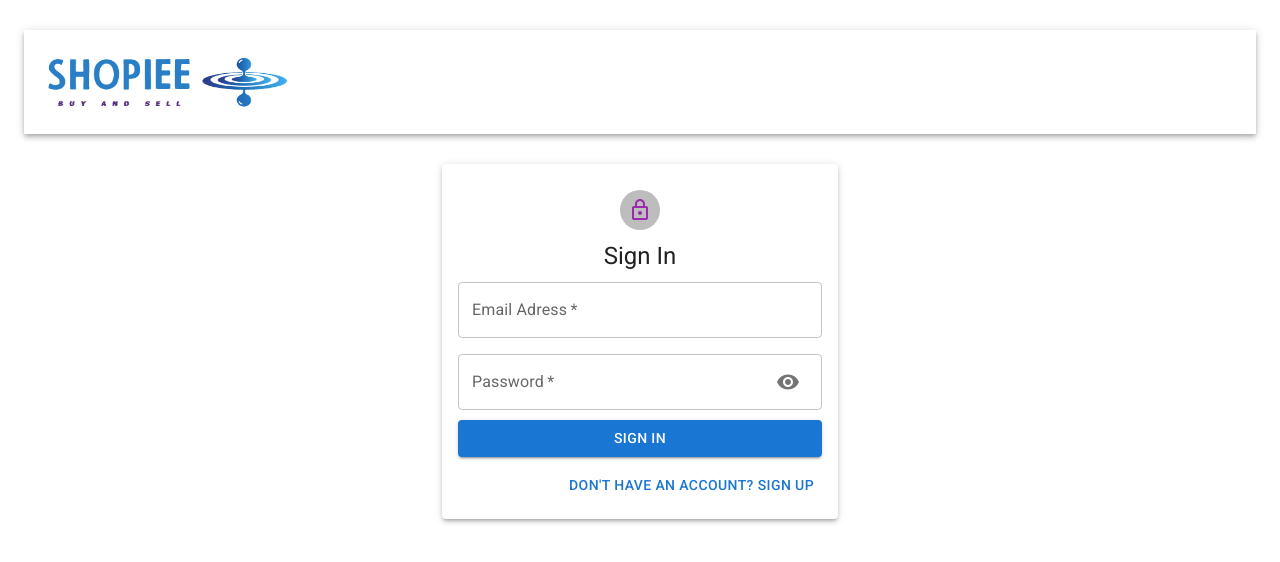
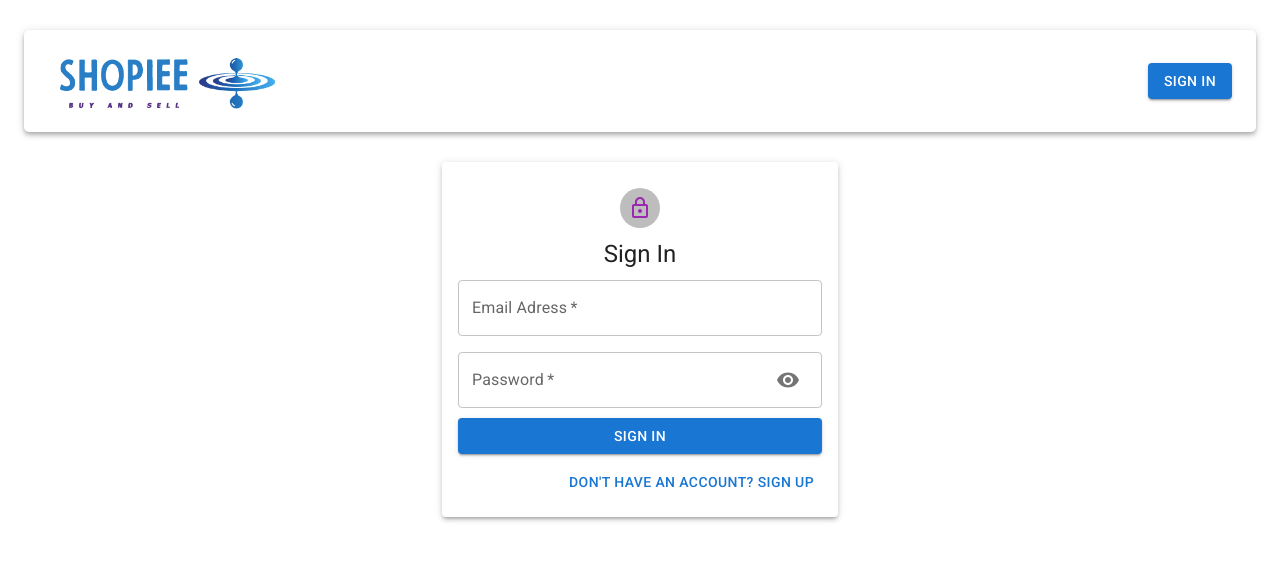
Before and after one commit to Mones-Hamd/Shopiee-App, a React (Create React App) app in the folder client/shopiee/: page /auth in a window 1280 px wide. Shown: the top 562 px of the page. Built offline with nearby package versions, Linux system fonts and the light colour scheme.

Commit message:
show user profile on navbar and detect if user authinticat in login page

```diff
--- a/client/shopiee/src/components/Auth/Auth.js
+++ b/client/shopiee/src/components/Auth/Auth.js
@@ -12,6 +12,9 @@ import LockOutlinedIcon from '@mui/icons-material/LockOutlined';
 import Input from './Input';
 import classes from './Styles.module.css';
 import { AuthContext } from '../../context/Auth';
+import { useNavigate } from 'react-router';
+import HomeRoundedIcon from '@mui/icons-material/HomeRounded';
+import { Link } from 'react-router-dom';
 const initialFormData = {
   firstName: '',
   lastName: '',
@@ -20,18 +23,33 @@ const initialFormData = {
   confirmPassword: '',
 };
 const Auth = () => {
+  const [isAuth, setIsAuth] = useState(true);
+  const navigate = useNavigate();
   const { sign, err, isLoading } = useContext(AuthContext);
   const [formData, setFormData] = useState(initialFormData);
   const [showPassword, setShowPassword] = useState(false);
   const [isSignUp, setIsSignUp] = useState(false);
-  const handleSubmit = (e) => {
+  const handleSubmit = async (e) => {
     e.preventDefault();
     if (isSignUp) {
-      sign('http://localhost:5000/user/signup', formData);
+      await sign('http://localhost:5000/user/signup', formData);
+      const user = await JSON.parse(localStorage.getItem('profile')).token;
+      if (user) {
+        navigate('/');
+      } else {
+        setIsAuth(false);
+      }
     } else {
-      sign('http://localhost:5000/user/signin', formData);
+      await sign('http://localhost:5000/user/signin', formData);
+      const user = await JSON.parse(localStorage.getItem('profile')).token;
+      if (user) {
+        navigate('/');
+      } else {
+        setIsAuth(false);
+      }
     }
   };
+
   const handleChange = (e) => {
     setFormData({ ...formData, [e.target.name]: e.target.value });
   };
@@ -111,6 +129,14 @@ const Auth = () => {
             </Grid>
           </Grid>
           {err && <Typography variant="h6">{err}</Typography>}
+          {!isAuth && (
+            <Grid className={classes.notAuth}>
+              <Typography variant="body2">Wrong Password or Email</Typography>
+              <Link to={'/'}>
+                <HomeRoundedIcon />
+              </Link>
+            </Grid>
+          )}
         </form>
       </Paper>
     </Container>
--- a/client/shopiee/src/components/Auth/Styles.module.css
+++ b/client/shopiee/src/components/Auth/Styles.module.css
@@ -19,7 +19,7 @@
     flex-direction: column;
 
   }
-  .submit{
-
-
+  .notAuth{
+    display: flex;
+    justify-content: space-between;
   }
--- a/client/shopiee/src/components/Form/Form.js
+++ b/client/shopiee/src/components/Form/Form.js
@@ -23,7 +23,7 @@ const Form = () => {
     tags: [],
     selectedFile: '',
   });
-
+  const user = JSON.parse(localStorage.getItem('profile'));
   const HandleSubmit = (e) => {
     e.preventDefault();
     FetchPosts(`http://localhost:5000/api/posts`, postData, 'post');
@@ -40,6 +40,15 @@ const Form = () => {
       selectedFile: '',
     });
   };
+  if (!user?.result?.name) {
+    return (
+      <Paper className={classes.paper}>
+        <Typography variant="h6" align="center">
+          Please sign in to sell and post your items
+        </Typography>
+      </Paper>
+    );
+  }
   return (
     <Paper className={classes.paper}>
       <form
--- a/client/shopiee/src/components/Home/Home.js
+++ b/client/shopiee/src/components/Home/Home.js
@@ -11,7 +11,6 @@ const Home = () => {
           justifyContent="space-between"
           alignItems="stretch"
           spacing={3}
-          // className={classes.gridContainer}
         >
           <Grid item={true} xs={12} sm={6} md={9}>
             <Posts />
--- a/client/shopiee/src/components/Navbar/Navbar.js
+++ b/client/shopiee/src/components/Navbar/Navbar.js
@@ -1,13 +1,71 @@
-import React from 'react';
-import { AppBar } from '@mui/material';
+import React, { useEffect, useState } from 'react';
+import { AppBar, Toolbar, Avatar, Typography, Button } from '@mui/material';
 import classes from './Styles.module.css';
 import logo from '../../imgs/logo.png';
+import { Link } from 'react-router-dom';
+import decode from 'jwt-decode';
+import { useLocation, useNavigate } from 'react-router';
 const Navbar = () => {
+  const navigate = useNavigate();
+  const location = useLocation();
+  const [user, setUser] = useState(JSON.parse(localStorage.getItem('profile')));
+  const logout = () => {
+    localStorage.clear();
+    navigate('/auth');
+    setUser(null);
+  };
+  useEffect(() => {
+    (async () => {
+      const token = await user?.token;
+      if (token) {
+        const decodedToken = await decode(token);
+        if (decodedToken.exp * 1000 < new Date().getTime()) logout();
+      }
+      setUser(JSON.parse(localStorage.getItem('profile')));
+    })();
+  }, [location]);
   return (
     <AppBar className={classes.appBar} position="static" color="inherit">
       <div className={classes.logo}>
-        <img className={classes.image} src={logo} alt="logo" height="60" />
+        <Link to="/">
+          <img className={classes.image} src={logo} alt="logo" />
+        </Link>
       </div>
+
+      <Toolbar className={classes.toolbar}>
+        {user?.result ? (
+          <div className={classes.profile}>
+            <Avatar
+              className={classes.purple}
+              alt={user?.result.name}
+              src={user?.result.picture}
+            >
+              {user.result.name.charAt(0)}
+            </Avatar>
+            <Typography className={classes.userName} variant="h6">
+              {user?.result.name}
+            </Typography>
+
+            <Button
+              variant="contained"
+              className={classes.logout}
+              color="secondary"
+              onClick={logout}
+            >
+              logout
+            </Button>
+          </div>
+        ) : (
+          <Button
+            component={Link}
+            to="/auth"
+            variant="contained"
+            color="primary"
+          >
+            Sign In
+          </Button>
+        )}
+      </Toolbar>
     </AppBar>
   );
 };
--- a/client/shopiee/src/components/Navbar/Styles.module.css
+++ b/client/shopiee/src/components/Navbar/Styles.module.css
@@ -1,18 +1,41 @@
+
 .appBar {
-  border-radius: 15;
+  display: flex;
+  flex-direction: row  !important;
+  border-radius: 5px;
   margin: 30px 0;
-  display: 'flex';
-  flex-direction: 'row';
-  justify-content: 'center';
-  align-items: 'center';
+  justify-content: space-between;
+  align-items: center;
+
 }
 .logo{
   margin-left: 20px;
   max-width: 20%;
   justify-self: start;
+  display: flex;
 }
 .image {
-
-  width: 100%;
+  display: flex;
+  width: 90%;
   margin: 20px auto;
 }
+.toolbar {
+  justify-self: end;
+  display: flex;
+  justify-content: flex-end;
+  width: 30%;
+}
+.profile {
+  display: flex;
+  justify-content: space-between;
+  width: 400px;
+}
+.userName {
+  display: flex;
+  align-items: center;
+}
+
+.purple {
+
+color: blueviolet;
+}
--- a/client/shopiee/src/components/Posts/Posts.js
+++ b/client/shopiee/src/components/Posts/Posts.js
@@ -1,4 +1,4 @@
-import React from 'react';
+import React, { useEffect, useState } from 'react';
 
 import { CircularProgress, Grid, Typography } from '@mui/material';
 import Post from './Post/Post';
@@ -6,7 +6,11 @@ import classes from './Styles.module.css';
 import { useFetch } from '../../hooks/useFetch';
 
 const Posts = () => {
-  const { posts, err, isLoading } = useFetch('http://localhost:5000/api/posts');
+  const {
+    data: posts,
+    err,
+    isLoading,
+  } = useFetch('http://localhost:5000/api/posts');
 
   return isLoading ? (
     <CircularProgress />
--- a/client/shopiee/src/hooks/useFetch.js
+++ b/client/shopiee/src/hooks/useFetch.js
@@ -1,6 +1,6 @@
 import { useEffect, useState } from 'react';
 export const useFetch = (url) => {
-  const [posts, setPosts] = useState([]);
+  const [data, setData] = useState([]);
   const [isLoading, setIsLoading] = useState(true);
   const [err, setErr] = useState('');
 
@@ -8,15 +8,15 @@ export const useFetch = (url) => {
     (async () => {
       try {
         const response = await fetch(url);
-        const data = await response.json();
-        setPosts(data);
+        const result = await response.json();
+        setData(result);
       } catch (error) {
         setErr(error.message);
       } finally {
         setIsLoading(false);
       }
     })();
-  }, [url]);
+  }, [data]);
 
-  return { posts, isLoading, err };
+  return { data, isLoading, err };
 };
--- a/client/shopiee/src/index.css
+++ b/client/shopiee/src/index.css
@@ -11,3 +11,7 @@ code {
   font-family: source-code-pro, Menlo, Monaco, Consolas, 'Courier New',
     monospace;
 }
+.css-1cjrmu8-MuiPaper-root-MuiAppBar-root{
+  display: flex;
+  flex-direction: row !important;
+}
```
